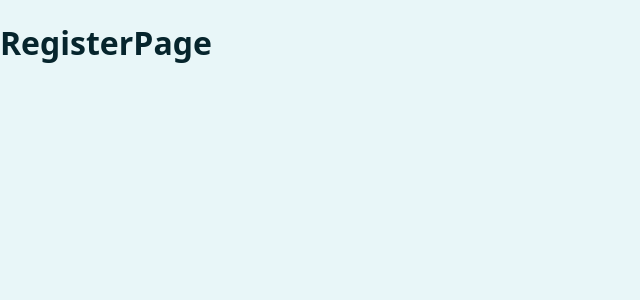
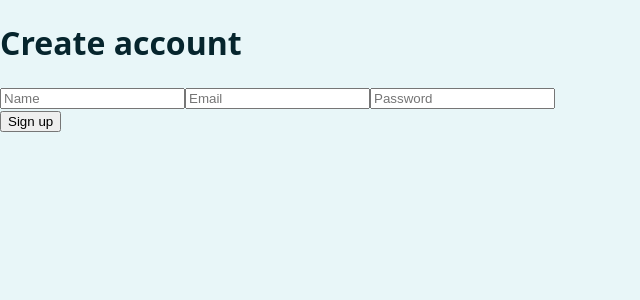
Before and after one commit to macemacemace/Seraphim, a React (Vite) app in the folder frontend/: page /register in a window 1280 px wide. Shown: the top 300 px of the page, without its empty margins (0-640 px from the left). Built offline with nearby package versions, Linux system fonts and the light colour scheme.

Commit message:
send register to api

```diff
--- a/frontend/src/pages/RegisterPage.tsx
+++ b/frontend/src/pages/RegisterPage.tsx
@@ -1,3 +1,57 @@
+import { useState } from "react";
+import { useNavigate } from "react-router";
+
 export default function RegisterPage() {
-  return <h1>RegisterPage</h1>;
+  const [name, setName] = useState("");
+  const [email, setEmail] = useState("");
+  const [password, setPassword] = useState("");
+  const [error, setError] = useState("");
+
+  const navigate = useNavigate();
+
+  async function handleSubmit(e: React.FormEvent) {
+    e.preventDefault();
+    setError("");
+
+    const res = await fetch("/api/auth/register", {
+      method: "POST",
+      headers: { "Content-Type": "application/json" },
+      body: JSON.stringify({ name, email, password }),
+    });
+    const data = await res.json();
+
+    if (!res.ok) {
+      setError(data.error);
+      return;
+    }
+
+    navigate("/login");
+  }
+
+  return (
+    <form onSubmit={handleSubmit}>
+      <h1>Create account</h1>
+      <input
+        type="text"
+        placeholder="Name"
+        value={name}
+        onChange={(e) => setName(e.target.value)}
+      />
+      <input
+        type="email"
+        placeholder="Email"
+        value={email}
+        onChange={(e) => setEmail(e.target.value)}
+      />
+
+      <input
+        type="password"
+        placeholder="Password"
+        value={password}
+        onChange={(e) => setPassword(e.target.value)}
+      />
+      <div>{error && <p>{error}</p>}</div>
+      <button type="submit">Sign up</button>
+    </form>
+  );
 }
```
